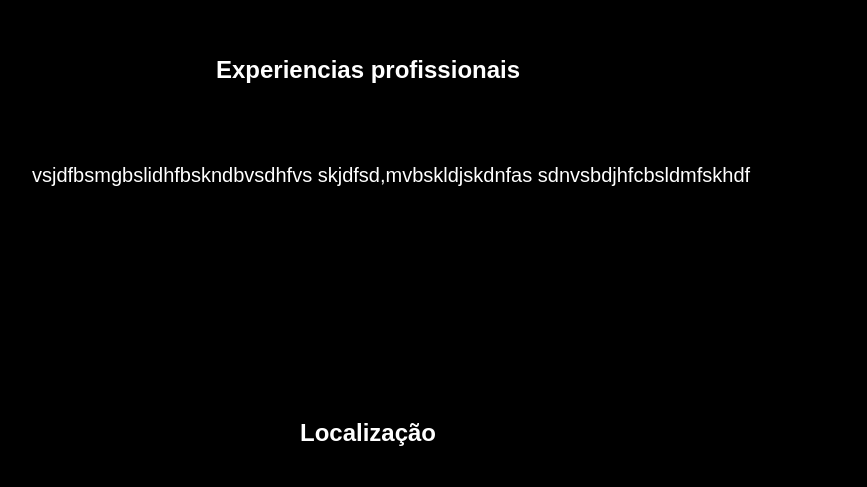
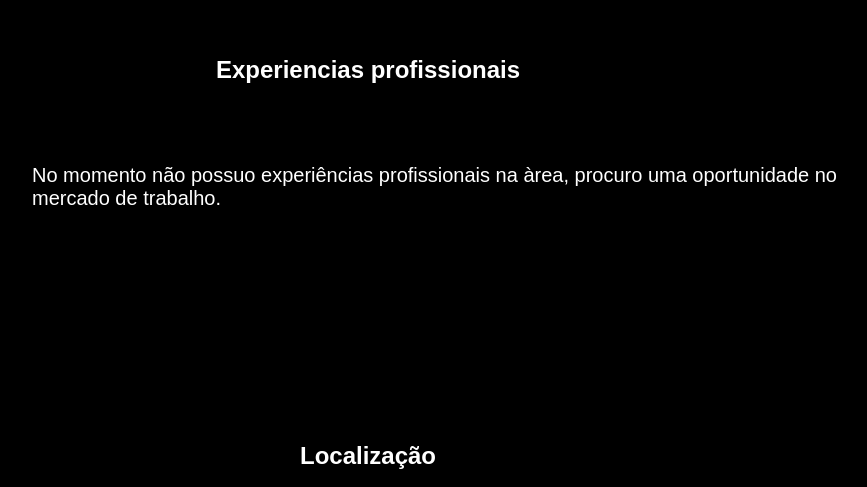
Before and after one commit to sauloolive/oliverportifolio, a plain HTML site: page index.html in a window 1280 px wide. Shown: the part 1356-1843 px from the top of the page, without its empty margins (272-1139 px from the left). Drawn offline with Linux system fonts and the light colour scheme; grey boxes are pictures that could not be loaded; files whose address does not match are found by name.

Commit message:
Update index.html

```diff
--- a/index.html
+++ b/index.html
@@ -68,9 +68,7 @@
         <div class="exp_prof">
             <h1 class="subtitulo">Experiencias profissionais</h1>
             <p class="texto_sobremim">
-                vsjdfbsmgbslidhfbskndbvsdhfvs
-                skjdfsd,mvbskldjskdnfas
-                sdnvsbdjhfcbsldmfskhdf
+                No momento não possuo experiências profissionais na  àrea, procuro uma oportunidade no mercado de trabalho.
             </p>
 
         </div>
```
